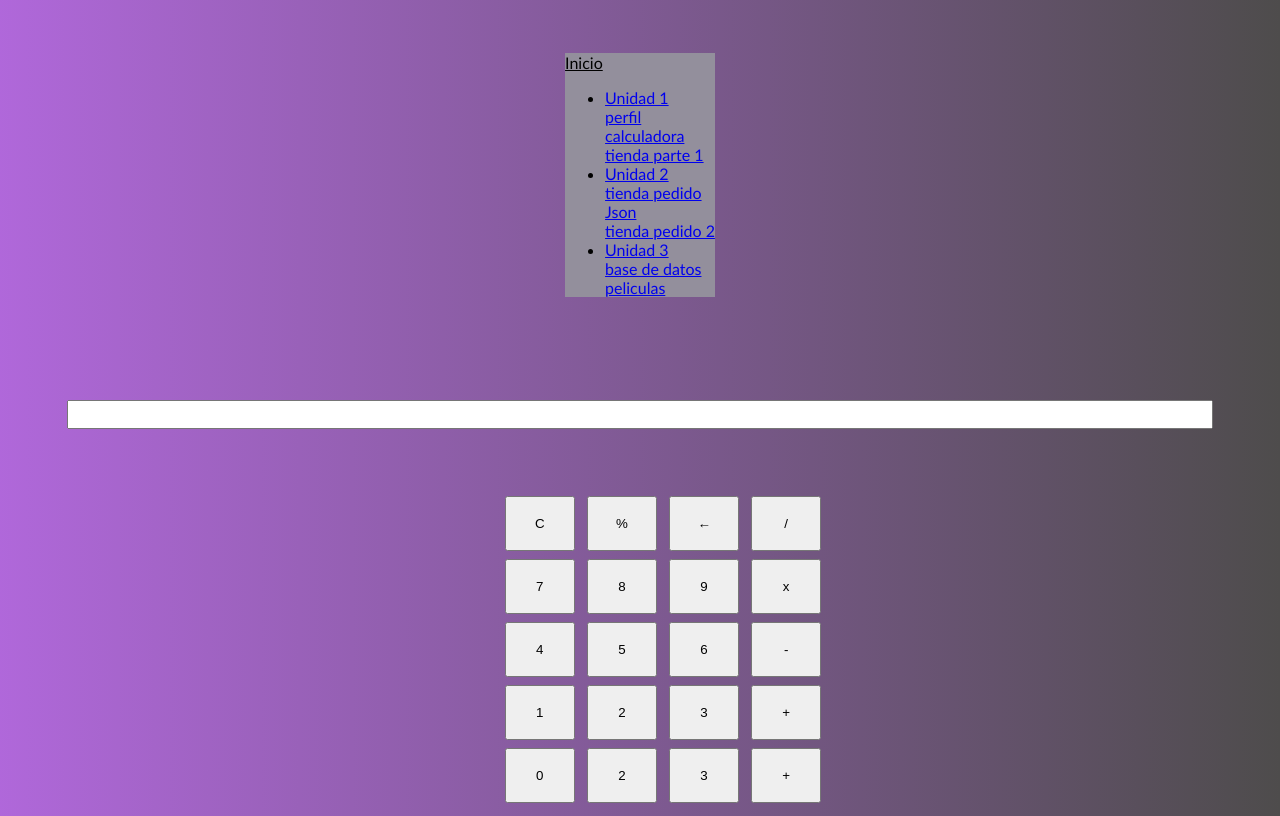
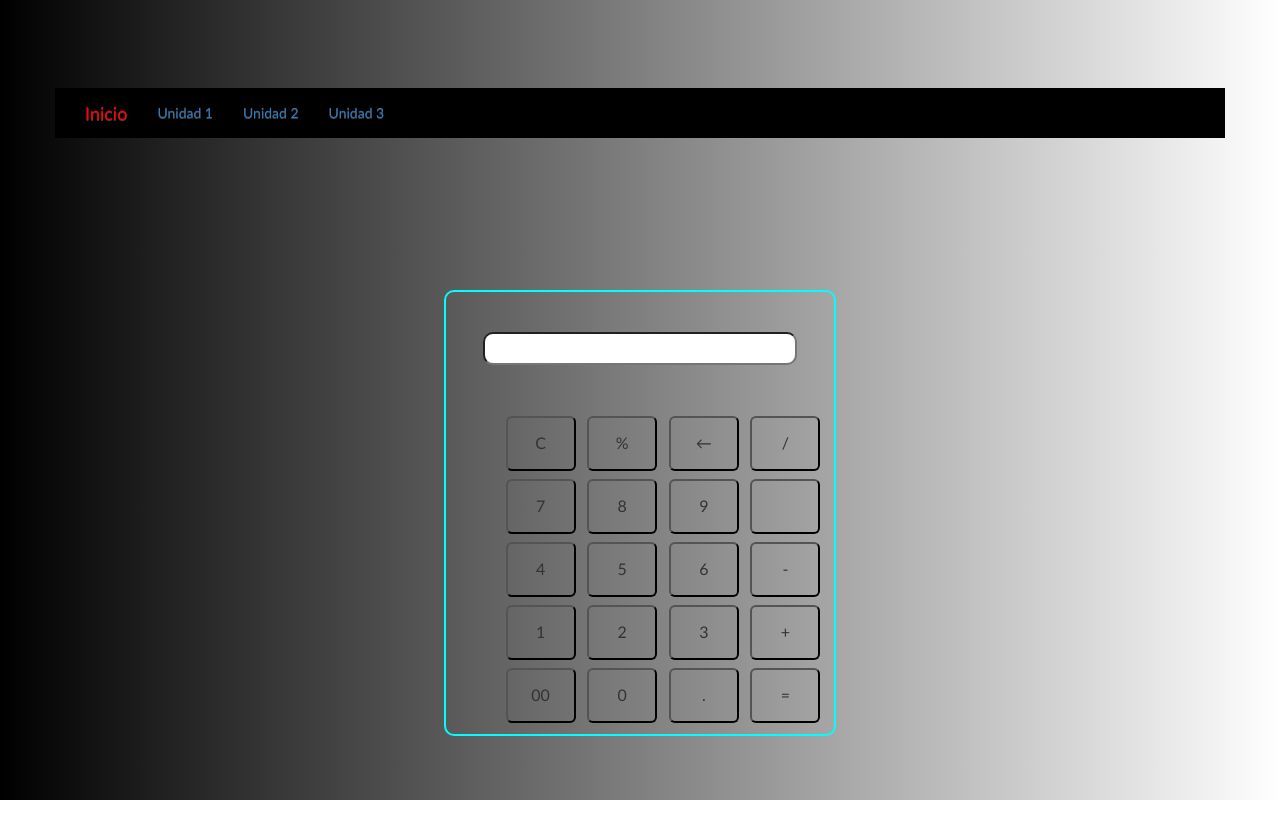
Before and after one commit to MirelesOlivas0/INDEX, a plain HTML site: page CALCULADORA.HTML in a window 1280 px wide. Drawn offline with nearby package versions, Linux system fonts and the light colour scheme; a web font is replaced by a local one.

Commit message:
CALCULADORA.HTML

```diff
--- a/CALCULADORA.HTML
+++ b/CALCULADORA.HTML
@@ -1,54 +1,75 @@
 <!DOCTYPE html>
 <html lang="en">
-
 <head>
     <meta charset="UTF-8">
     <meta http-equiv="X-UA-Compatible" content="IE=edge">
     <meta name="viewport" content="width=device-width, initial-scale=1.0">
-    <title>Pagina de ErikokGabo</title>
+    <script src="https://ajax.googleapis.com/ajax/libs/jquery/1.11.2/jquery.min.js"></script>
+    <link rel="stylesheet" href="https://maxcdn.bootstrapcdn.com/bootstrap/3.3.1/css/bootstrap.min.css"></script>
+<link rel="stylesheet" href="https://maxcdn.bootstrapcdn.com/bootstrap/3.3.1/css/bootstrap-theme.min.css"></script>
+<script src="https://maxcdn.bootstrapcdn.com/bootstrap/3.3.1/js/bootstrap.min.js"></script>
+<link href="https://fonts.cdnfonts.com/css/la-unica" rel="stylesheet">
+<link href="https://fonts.cdnfonts.com/css/thumbs-down" rel="stylesheet">
+<title>Calculadora de jared</title>
 </head>
+<body>
+    <div style="margin :24px;">
+        <nav class="nav navbar-light" style ="background-color: black;">
+            <div class="container">
+                <a class="navbar-brand" href="index.html" style="color:red;">Inicio</a>
+                <div class="collapse navbar-collapse" id="navbarNavDropdown">
+                    <ul class="nav navbar-nav">
 
-<body>
-    <div style="margin: 24px;">
-        <nav class="navbar navar-ligth" style="background-color:rgb(147, 143, 156);">
-            <div class="container">
-                <a class="navbar-brand" href="index.html" style="color: black;">Inicio</a>
-                <div class="collapse navbar-collapse" id="navbaeNavDropdown">
-                    <ul class="nav naver-nav">
                         <li class="nav-item dropdown">
-                            <a class="nav-link dropdown-toggle" href="#" id="navbarDropMenuLInk" data-toggle="dropdown"
-                                aria-haspopup="true" aria-expanded="false">Unidad 1</a>
-                            <div class="dropDown-menu" aria-describedby="navbarDripDownMenuLink">
-                                <a class="dropdown-item" href="perfil.html">perfil</a><br>
-                                <a class="dropdown-item" href="calculadora.html">calculadora</a><br>
-                                <a class="dropdown-item" href="tienda.html">tienda parte 1</a><br>
+                            <a class="nav-link dropdown-toggle" href="#" id="navbarDropdownMenuLink" data-toggle="dropdown" aria-haspopup="true" aria-expanded="false">Unidad 1</a>
+                            <div class="dropdown-menu"
+                            aria-labelledby="navbarDropdownMenuLink">
+                        <a class="dropdown-item"
+                        href="file:///C:/Users/gokuo/OneDrive/Escritorio/perfiil.html">Perfil</a><br>
+                        <a class="dropdown-item"
+                        href="calculadora.html">Calculadora</a><br>
+                        <a class="dropdown-item"
+                        href="tienda.html">Tienda parte 1</a>
                         </div>
                         </li>
                         <li class="nav-item dropdown">
-                            <a class="nav-link dropdown-toggle" href="#" id="navbarDropMenuLInk" data-toggle="dropdown"
-                                aria-haspopup="true" aria-expanded="false">Unidad 2</a>
-                            <div class="dropDown-menu" aria-describedby="navbarDripDownMenuLink">
-                                <a class="dropdown-item" href="tiendapedido.html">tienda pedido</a><br>
-                                <a class="dropdown-item" href="json.html">Json</a><br>
-                                <a class="dropdown-item" href="tiendapedido2.html">tienda pedido 2</a><br>
+                            <a class="nav-link dropdown-toggle" href="#" id="navbarDropdownMenuLink"
+                            data-toggle="dropdown"
+                            aria-haspopup="true"
+                            aria-expanded="false" >Unidad 2</a>
+                            <div class="dropdown-menu"
+                            aria-labelledby="navbarDropdownMenuLink">
+                        <a class="dropdown-item"
+                        href="tiendapedido.html">tienda pedido</a><br>
+                        <a class="dropdown-item"
+                        href="json.html">json</a><br>
+                        <a class="dropdown-item"
+                        href="tiendapedido2.html">Tienda parte 2</a>
                         </div>
                         </li>
                         <li class="nav-item dropdown">
-                            <a class="nav-link dropdown-toggle" href="#" id="navbarDropMenuLInk" data-toggle="dropdown"
-                                aria-haspopup="true" aria-expanded="false">Unidad 3</a>
-                            <div class="dropDown-menu" aria-describedby="navbarDripDownMenuLink">
-                                <a class="dropdown-item" href="basededatos.html">base de datos</a><br>
-                                <a class="dropdown-item" href="peliculas.html">peliculas</a><br>
+                            <a class="nav-link dropdown-toggle" href="#" id="navbarDropdownMenuLink"
+                            data-toggle="dropdown"
+                            aria-haspopup="true"
+                            aria-expanded="false" >Unidad 3</a>
+                            <div class="dropdown-menu"
+                            aria-labelledby="navbarDropdownMenuLink">
+                        <a class="dropdown-item"
+                         class="dropdown-item"
+                        href="basededatos.html">base de datos</a><br>
+                        <a class="dropdown-item"
+                        href="peliculas.html">peliculas</a>
+
                         </div>
+
                         </li>
                     </ul>
                 </div>
             </div>
         </nav>
     </div>
-    </div>
     <style>
-        #{
+        *{
             margin: 0;
             padding: 0;
             box-sizing: border-box;
@@ -57,25 +78,35 @@
             font-family: 'Trebuchet MS', 'Lucida Sans Unicode', 'Lucida Grande', 'Lucida Sans', Arial, sans-serif;
             display: grid;
             place-items: center;
-            background-image: linear-gradient(to right, rgba(135, 25, 199, 0.658), rgb(78, 76, 76) );
+            background-image: linear-gradient(to left,white,black);
             height: 100vh;
+            overflow: hidden;
         }
-        .cal{
-            width: 30%;
-            height: 60%;
+        .calc{
+            width: auto;
+            min-width: 300px;
+            max-width: 90%;
+            height: auto;
+            min-height: 400px ;
             background-color: transparent;
-            position: absolute;
-            border: 2px solid rgb(63, 34, 131);
+            position: relative;
+            border: 2px solid cyan;
             border-radius: 10px;
+            display: flex;
+            align-items: center;
+            justify-content: center;
+            padding: 20px;
+            flex-direction:column;
         }
         #ans{
             width: 90%;
-            align-content: center;
+            margin: 20px;
             margin-top: 20px;
-            font-family: Arial, Helvetica, sans-serif;
+            font-family: 'Thumbs Down', sans-serif;
             font-size: 20px;
-            color: blue;
+            color: red;
             text-align: right;
+            border-radius: 10px;
         }
         .btn input[type='button']{
             width: 70px;
@@ -86,37 +117,64 @@
             top: 20px;
             height: 55px;
             cursor: pointer;
+            font-size: 16px;
+            transition: all 0.5s ease;
+            background-color: transparent;
+            border-radius: 6px;
         }
-
+        .btn input[type='button']:hover{
+            background-color: rgb(47, 250, 20);
+            color: white;
+        }
     </style>
+    <div class="calc">
         <input type="text" id="ans">
         <div class="btn">
-        <input type="button" value="C" onclick="Clear()">
-        <input type="button" value="%" onclick="Solve('%')">
-        <input type="button" value="←" onclick="Solve('←')">
-        <input type="button" value="/" onclick="Solve('/')">
+            <input type="button" value='C' onclick="Clear()">
+            <input type="button" value='%' onclick="Solve('%')">
+            <input type="button" value='←' onclick="Back('←')">
+            <input type="button" value='/' onclick="Solve('/')">
             <br>
-        <input type="button" value="7" onclick="Solve('7')">
-        <input type="button" value="8" onclick="Solve('8')">
-        <input type="button" value="9" onclick="Solve('9')">
-        <input type="button" value="x" onclick="Solve('*')">
+            <input type="button" value='7'  onclick="Solve('7')">
+            <input type="button" value='8' onclick="Solve('8')">
+            <input type="button" value='9' onclick="Solve('9')">
+            <input type="button" value='' onclick="Solve('')">
             <br>
-        <input type="button" value="4" onclick="Solve('4')">
-        <input type="button" value="5" onclick="Solve('5')">
-        <input type="button" value="6" onclick="Solve('6')">
-        <input type="button" value="-" onclick="Solve('-')">
+            <input type="button" value='4'  onclick="Solve('4')">
+            <input type="button" value='5' onclick="Solve('5')">
+            <input type="button" value='6' onclick="Solve('6')">
+            <input type="button" value='-' onclick="Solve('-')">
             <br>
-        <input type="button" value="1" onclick="Solve('1')">
-        <input type="button" value="2" onclick="Solve('2')">
-        <input type="button" value="3" onclick="Solve('3')">
-        <input type="button" value="+" onclick="Solve('+')">
+            <input type="button" value='1'  onclick="Solve('1')">
+            <input type="button" value='2' onclick="Solve('2')">
+            <input type="button" value='3' onclick="Solve('3')">
+            <input type="button" value='+' onclick="Solve('+')">
             <br>
-        <input type="button" value="0" onclick="Solve('00')">
-        <input type="button" value="2" onclick="Solve('0')">
-        <input type="button" value="3" onclick="Solve('.')">
-        <input type="button" value="+" onclick="Result()">
+            <input type="button" value='00' onclick="Solve('00')">
+            <input type="button" value='0' onclick="Solve('0')">
+            <input type="button" value='.' onclick="Solve('.')">
+            <input type="button" value='=' onclick="Result()">
             <br>
         </div>
+    </div>
+    <script>
+        const Solve=(val) =>{
+            const v=document.getElementById('ans');
+            v.value +=val;
+        }
+        const Clear = () =>{
+            const input=document.getElementById('ans');
+            input.value='';
+        }
+        const Result = () =>{
+            const v1 = document.getElementById('ans').value;
+            const v2 = eval(v1);
+            document.getElementById('ans').value=v2;
+        }
+        const Back = () =>{
+            const back=document.getElementById('ans');
+            back.value=back.value.slice(0,-1);
+        }
+    </script>
 </body>
-
 </html>
```
Lines whose indentation alone changed are shown as unchanged.
